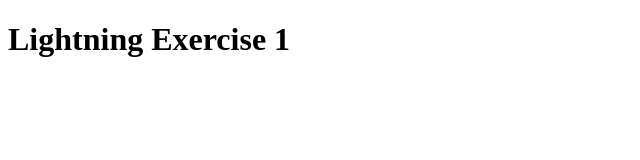
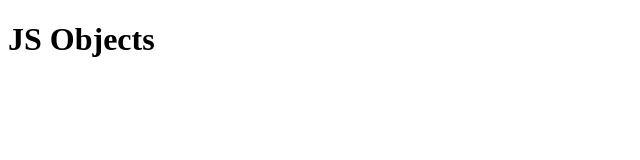
Before and after one commit to manilabui/NSS-Foundations, a plain HTML site: page js-objects/src/index.html in a window 1280 px wide. Shown: the whole page, without its empty margins (0-640 px from the left). Drawn offline with Linux system fonts and the light colour scheme.

Commit message:
edited heading name

```diff
--- a/js-objects/src/index.html
+++ b/js-objects/src/index.html
@@ -4,7 +4,7 @@
 	<title>JS Objects</title>
 </head>
 <body>
-	<h1>Lightning Exercise 1</h1>
+	<h1>JS Objects</h1>
 	<script type="text/javascript" src="scripts/main.js"></script>
 </body>
 </html>
```
